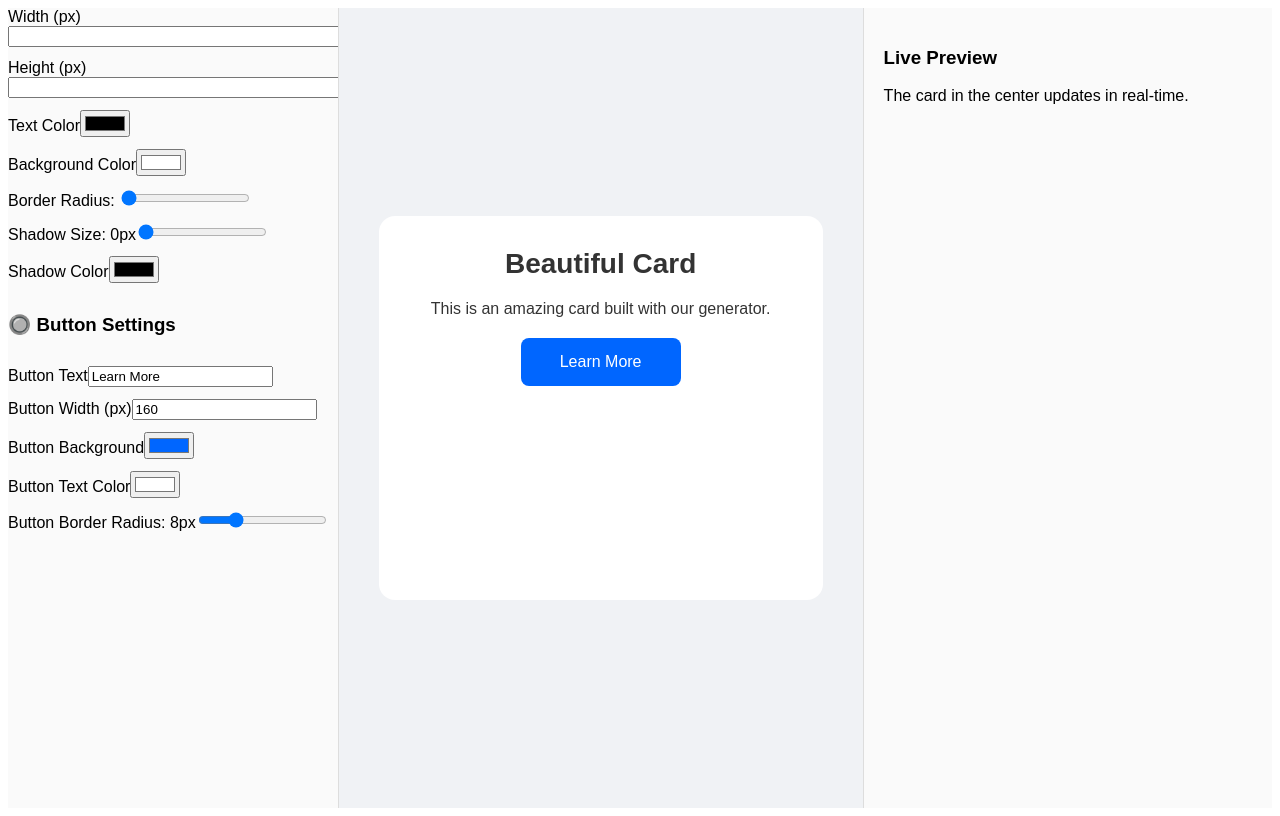
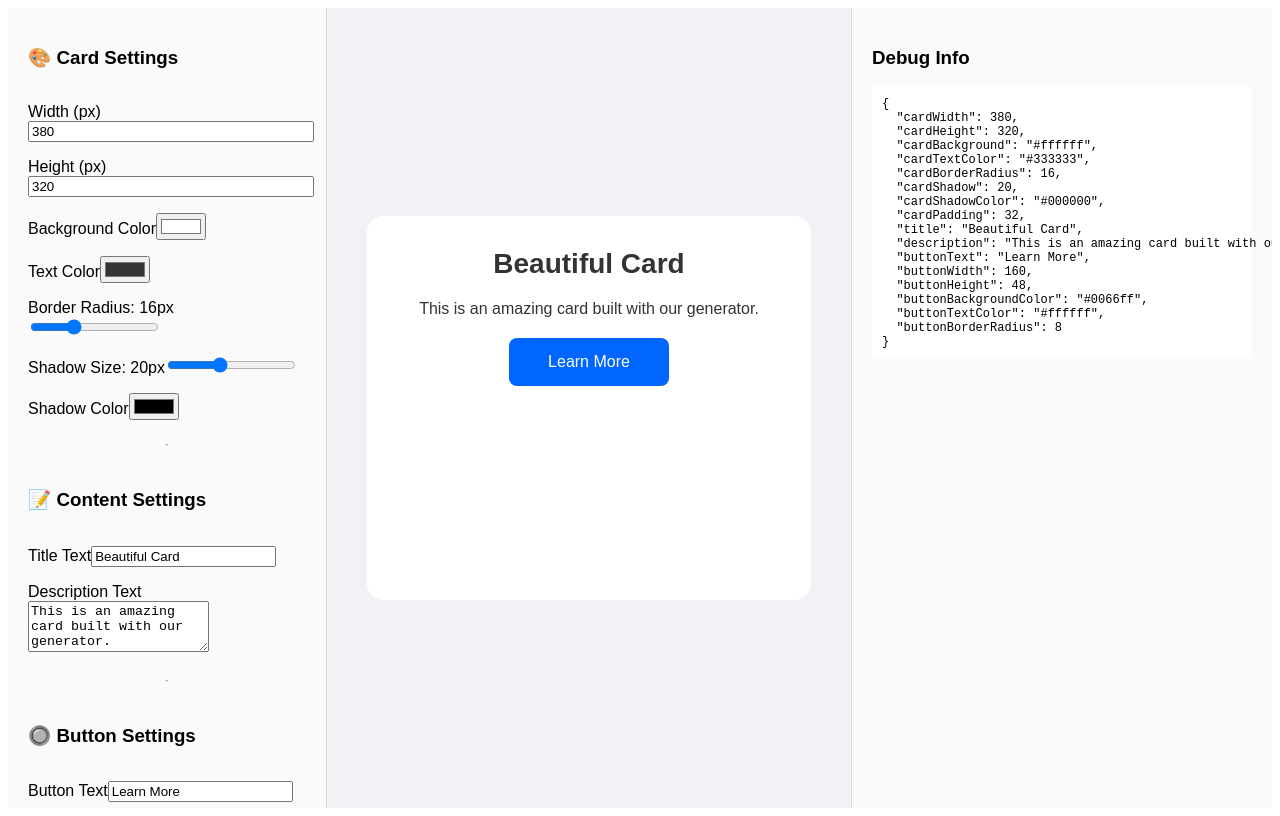
Before and after one commit to MihretTW/ui-generator, a React (Vite) app: page / in a window 1280 px wide. Built offline with nearby package versions, Linux system fonts and the light colour scheme.

Commit message:
fixed card not reacting problem

```diff
--- a/src/CardBuilder.jsx
+++ b/src/CardBuilder.jsx
@@ -15,11 +15,9 @@ function CardBuilder() {
     cardShadowColor: '#000000',
     cardPadding: 32,
 
-    // Content
     title: "Beautiful Card",
     description: "This is an amazing card built with our generator.",
 
-    // Button
     buttonText: "Learn More",
     buttonWidth: 160,
     buttonHeight: 48,
@@ -31,12 +29,12 @@ function CardBuilder() {
   return (
     <div style={{ display: 'flex', height: '100vh', fontFamily: 'Arial, sans-serif' }}>
 
-      {/* Left - Controls */}
+      {/* Controls */}
       <div style={{ width: '340px', overflowY: 'auto', borderRight: '1px solid #ddd', background: '#fafafa' }}>
         <CardControls settings={settings} setSettings={setSettings} />
       </div>
 
-      {/* Center - LIVE PREVIEW */}
+      {/* LIVE PREVIEW */}
       <div style={{
         flex: 1,
         display: 'flex',
@@ -46,28 +44,18 @@ function CardBuilder() {
         padding: '40px'
       }}>
         <CardContainer settings={settings}>
-          <TextElement
-            type="h2"
-            settings={{ text: settings.title, color: settings.cardTextColor }}
-          />
-          <TextElement
-            type="p"
-            settings={{ text: settings.description, color: settings.cardTextColor }}
-          />
+          <TextElement type="h2" settings={{ text: settings.title, color: settings.cardTextColor }} />
+          <TextElement type="p" settings={{ text: settings.description, color: settings.cardTextColor }} />
           <ButtonPreview settings={settings} />
         </CardContainer>
       </div>
 
       {/* Right Panel */}
-      <div style={{
-        width: '380px',
-        borderLeft: '1px solid #ddd',
-        padding: '20px',
-        background: '#fafafa',
-        overflowY: 'auto'
-      }}>
-        <h3>Live Preview</h3>
-        <p>The card in the center updates in real-time.</p>
+      <div style={{ width: '380px', borderLeft: '1px solid #ddd', padding: '20px', background: '#fafafa' }}>
+        <h3>Debug Info</h3>
+        <pre style={{ fontSize: '12px', background: '#fff', padding: '10px' }}>
+          {JSON.stringify(settings, null, 2)}
+        </pre>
       </div>
     </div>
   );
--- a/src/components/CardControls.jsx
+++ b/src/components/CardControls.jsx
@@ -9,13 +9,16 @@ function CardControls({ settings, setSettings }) {
   };
 
   return (
-    <div style={{ display: "flex", flexDirection: "column", gap: "12px" }}>
+    <div style={{ display: "flex", flexDirection: "column", gap: "16px", padding: "20px" }}>
+
+      <h3>🎨 Card Settings</h3>
+
       <div>
         <label>Width (px)</label>
         <input
           type="number"
-          value={settings.width || ''}
-          onChange={(e) => handleChange('width', e.target.value)}
+          value={settings.cardWidth || 380}
+          onChange={(e) => handleChange('cardWidth', e.target.value)}
           style={{ width: '100%' }}
         />
       </div>
@@ -24,9 +27,18 @@ function CardControls({ settings, setSettings }) {
         <label>Height (px)</label>
         <input
           type="number"
-          value={settings.height || ''}
-          onChange={(e) => handleChange('height', e.target.value)}
+          value={settings.cardHeight || 320}
+          onChange={(e) => handleChange('cardHeight', e.target.value)}
           style={{ width: '100%' }}
+        />
+      </div>
+
+      <div>
+        <label>Background Color</label>
+        <input
+          type="color"
+          value={settings.cardBackground || '#ffffff'}
+          onChange={(e) => handleChange('cardBackground', e.target.value)}
         />
       </div>
 
@@ -34,50 +46,67 @@ function CardControls({ settings, setSettings }) {
         <label>Text Color</label>
         <input
           type="color"
-          value={settings.color || '#000000'}
-          onChange={(e) => handleChange('color', e.target.value)}
+          value={settings.cardTextColor || '#333333'}
+          onChange={(e) => handleChange('cardTextColor', e.target.value)}
         />
       </div>
 
       <div>
-        <label>Background Color</label>
+        <label>Border Radius: {settings.cardBorderRadius || 16}px</label>
         <input
-          type="color"
-          value={settings.background || '#ffffff'}
-          onChange={(e) => handleChange('background', e.target.value)}
+          type="range"
+          min="0"
+          max="50"
+          value={settings.cardBorderRadius || 16}
+          onChange={(e) => handleChange('cardBorderRadius', e.target.value)}
         />
       </div>
 
       <div>
-        <label>Border Radius: {settings.borderRadius}</label>
+        <label>Shadow Size: {settings.cardShadow || 20}px</label>
         <input
           type="range"
           min="0"
           max="50"
-          value={parseInt(settings.borderRadius) || 0}
-          onChange={(e) => handleChange('borderRadius', e.target.value + 'px')}
+          value={settings.cardShadow || 20}
+          onChange={(e) => handleChange('cardShadow', e.target.value)}
         />
       </div>
 
       <div>
-  <label>Shadow Size: {settings.shadow || '0px'}</label>
-  <input
-    type="range"
-    min="0"
-    max="50"
-    value={parseInt(settings.shadow) || 0}
-    onChange={(e) => handleChange('shadow', e.target.value + 'px')}
-  />
-</div>
+        <label>Shadow Color</label>
+        <input
+          type="color"
+          value={settings.cardShadowColor || '#000000'}
+          onChange={(e) => handleChange('cardShadowColor', e.target.value)}
+        />
+      </div>
 
-<div>
-  <label>Shadow Color</label>
-  <input
-    type="color"
-    value={settings.shadowColor || '#000000'}
-    onChange={(e) => handleChange('shadowColor', e.target.value)}
-  />
-</div>
+      <hr />
+
+      <h3>📝 Content Settings</h3>
+
+      <div>
+        <label>Title Text</label>
+        <input
+          type="text"
+          value={settings.title || ''}
+          onChange={(e) => handleChange('title', e.target.value)}
+          placeholder="Beautiful Card"
+        />
+      </div>
+
+      <div>
+        <label>Description Text</label>
+        <textarea
+          value={settings.description || ''}
+          onChange={(e) => handleChange('description', e.target.value)}
+          placeholder="This is an amazing card..."
+          rows={3}
+        />
+      </div>
+
+      <hr />
 
       <h3>🔘 Button Settings</h3>
 
@@ -87,16 +116,6 @@ function CardControls({ settings, setSettings }) {
           type="text"
           value={settings.buttonText || ''}
           onChange={e => handleChange('buttonText', e.target.value)}
-          placeholder="Learn More"
-        />
-      </div>
-
-      <div>
-        <label>Button Width (px)</label>
-        <input
-          type="number"
-          value={settings.buttonWidth || 160}
-          onChange={e => handleChange('buttonWidth', e.target.value)}
         />
       </div>
 
```
